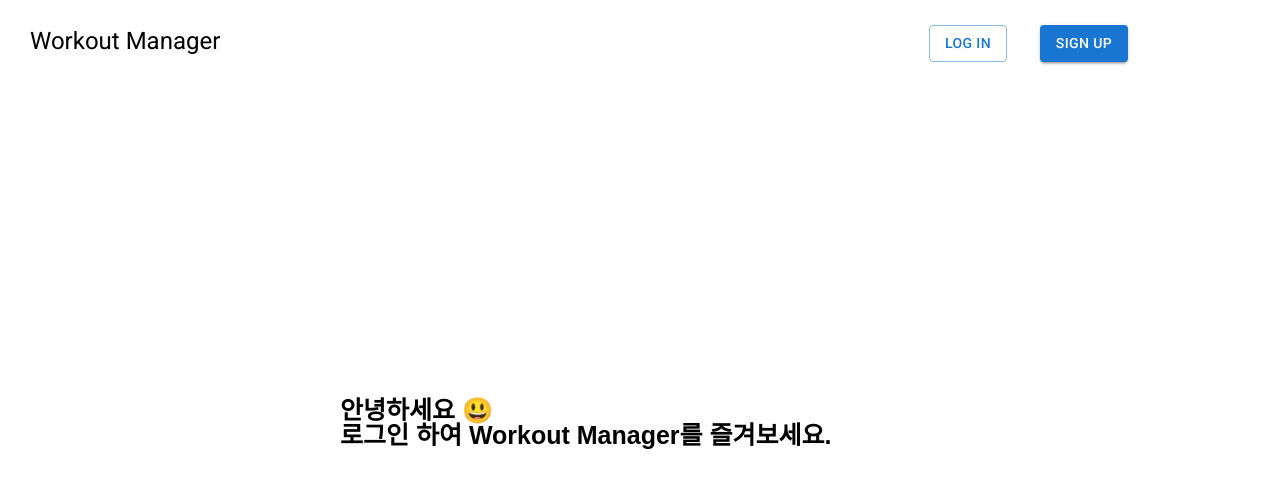
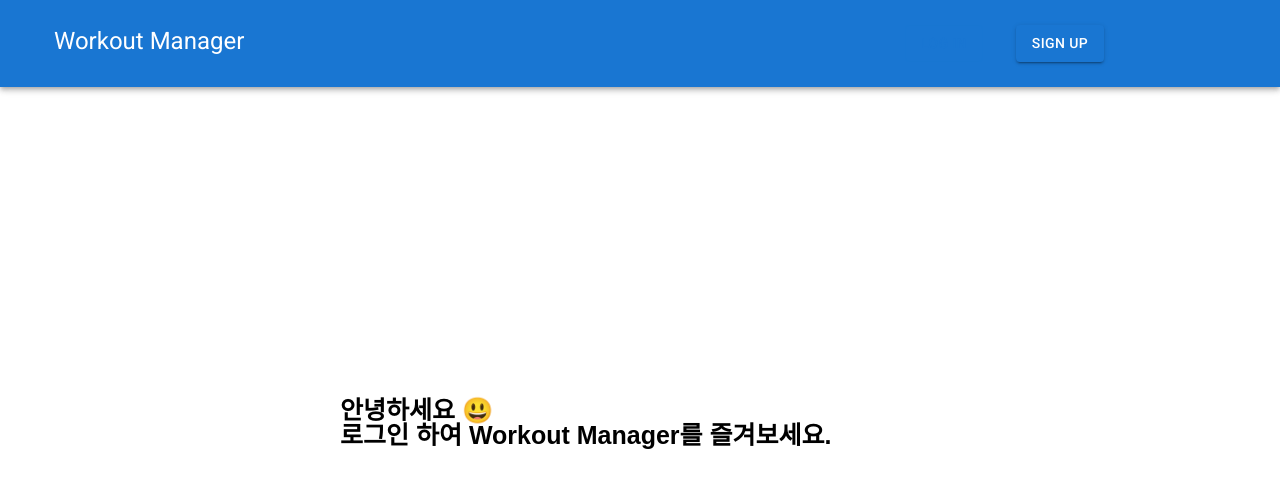
Before and after one commit to wujuno/workout-manager, a React (Create React App) app: page / in a window 1280 px wide. Shown: the top 488 px of the page. Built offline with nearby package versions, Linux system fonts and the light colour scheme.

Commit message:
Style: Change Header

```diff
--- a/src/components/Header.tsx
+++ b/src/components/Header.tsx
@@ -4,7 +4,7 @@ import styled from "styled-components";
 import { loggedInVar, logUserOut } from "../apollo";
 import useUser from "../hooks/useUser";
 import Button from "@mui/material/Button";
-import { Typography } from "@mui/material";
+import { AppBar, Toolbar, Typography } from "@mui/material";
 import "@fontsource/roboto/300.css";
 import "@fontsource/roboto/400.css";
 import "@fontsource/roboto/500.css";
@@ -42,6 +42,8 @@ function Header() {
     logUserOut();
   };
   return (
+    <AppBar position="static">
+      <Toolbar>
         <Wrapper>
           <Link to="/">
             <Typography variant="h5">Workout Manager</Typography>
@@ -77,6 +79,8 @@ function Header() {
             )}
           </Validation>
         </Wrapper>
+      </Toolbar>
+    </AppBar>
   );
 }
 
```
Lines whose indentation alone changed are shown as unchanged.
